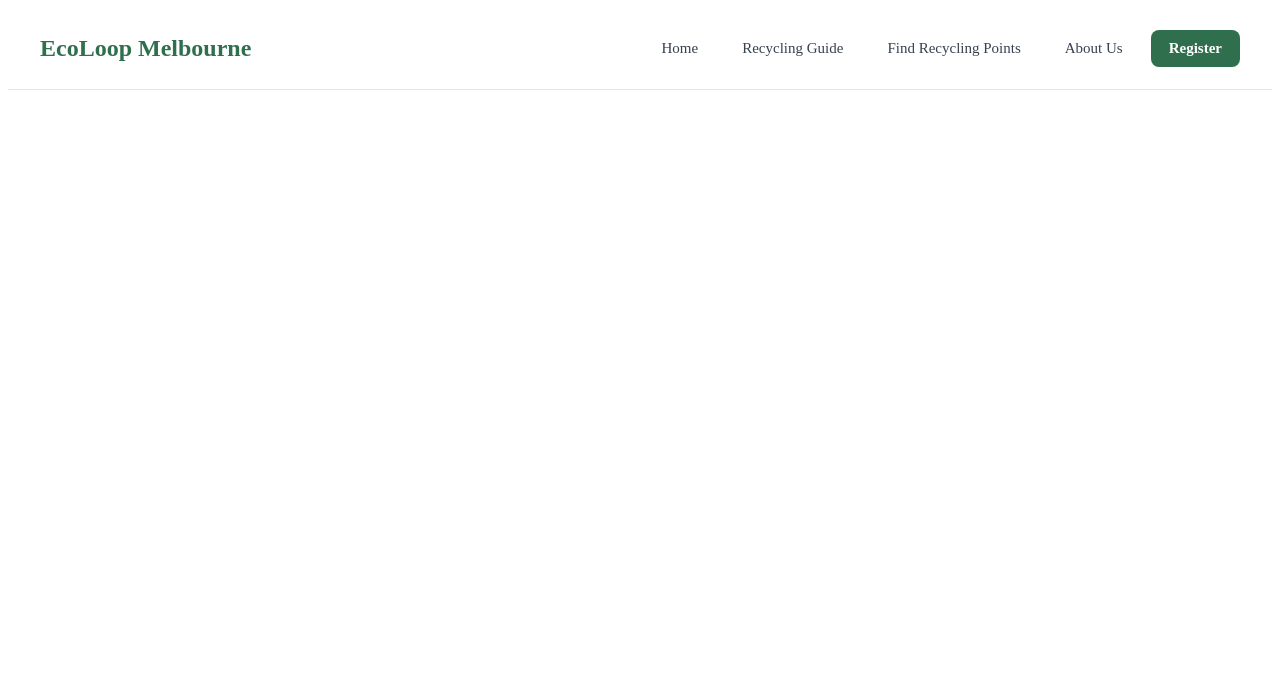
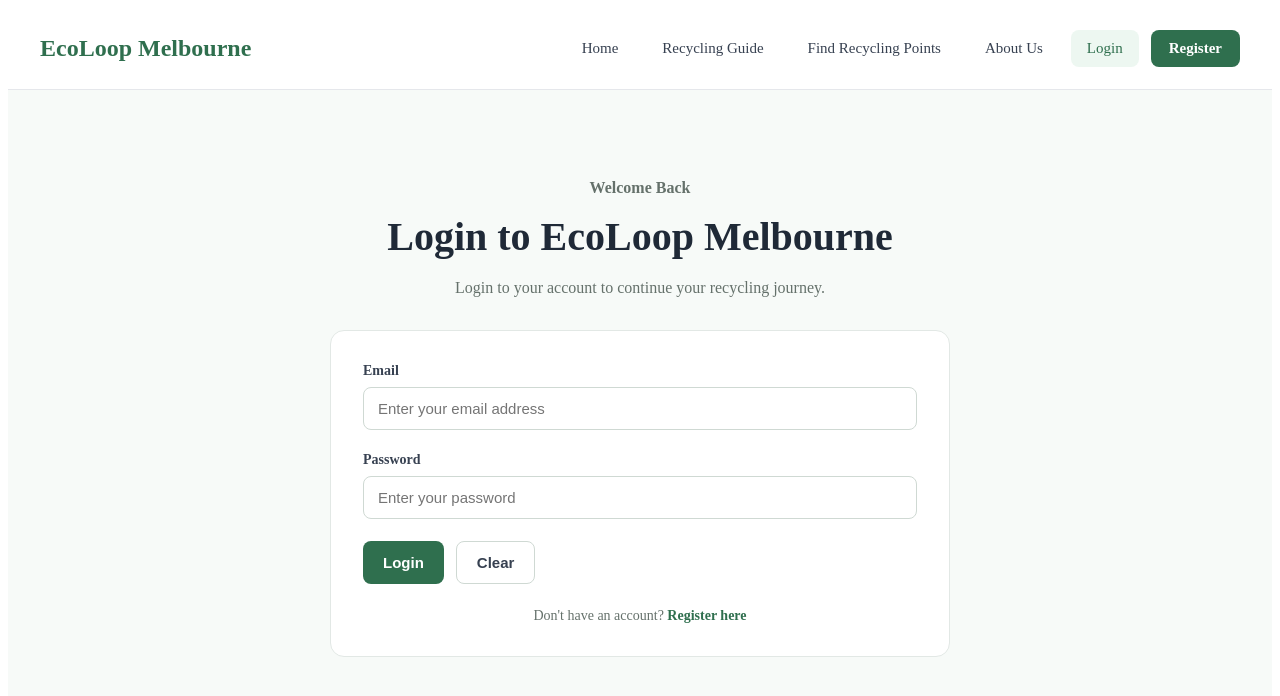
Before and after one commit to xyin0032-ui/ecoloop-melbourne, a Vue app: page /login in a window 1280 px wide. Shown: the top 696 px of the page. Built offline with nearby package versions, Linux system fonts and the light colour scheme.

Commit message:
Complete user authentication

```diff
--- a/src/components/AppHeader.vue
+++ b/src/components/AppHeader.vue
@@ -1,11 +1,19 @@
 <script setup>
 import { ref } from 'vue'
 import { RouterLink } from 'vue-router'
+import { getCurrentUser, logoutUser } from '../utils/auth'
 
 const menuOpen = ref(false)
+const currentUser = ref(getCurrentUser())
 
 function closeMenu() {
   menuOpen.value = false
+}
+
+function handleLogout() {
+  logoutUser()
+  currentUser.value = null
+  window.location.href = '/'
 }
 </script>
 
@@ -42,6 +50,11 @@ function closeMenu() {
           About Us
         </RouterLink>
 
+        <template v-if="!currentUser">
+          <RouterLink to="/login" class="nav-button" @click="closeMenu">
+            Login
+          </RouterLink>
+
           <RouterLink
             to="/register"
             class="register-button"
@@ -49,6 +62,21 @@ function closeMenu() {
           >
             Register
           </RouterLink>
+        </template>
+
+        <template v-else>
+          <span class="user-name">
+            Hi, {{ currentUser.username }}
+          </span>
+
+          <button
+            type="button"
+            class="logout-button"
+            @click="handleLogout"
+          >
+            Logout
+          </button>
+        </template>
       </nav>
     </div>
   </header>
@@ -98,8 +126,10 @@ function closeMenu() {
   color: #2f6f4e;
 }
 
-.register-button {
+.register-button,
+.logout-button {
   padding: 10px 18px;
+  border: none;
   border-radius: 8px;
   background-color: #2f6f4e;
   color: #ffffff;
@@ -109,8 +139,20 @@ function closeMenu() {
   transition: 0.2s;
 }
 
-.register-button:hover {
+.register-button:hover,
+.logout-button:hover {
   background-color: #24583e;
+}
+
+.logout-button {
+  cursor: pointer;
+}
+
+.user-name {
+  padding: 10px 4px;
+  color: #2f6f4e;
+  font-size: 15px;
+  font-weight: 600;
 }
 
 .router-link-active.nav-button {
@@ -129,7 +171,6 @@ function closeMenu() {
   font-size: 22px;
 }
 
-/* Tablet and mobile */
 @media (max-width: 768px) {
   .nav-container {
     padding: 12px 20px;
@@ -166,11 +207,16 @@ function closeMenu() {
     text-align: left;
   }
 
-  .register-button {
+  .register-button,
+  .logout-button {
     width: 100%;
     box-sizing: border-box;
     padding: 12px 14px;
     text-align: center;
   }
+
+  .user-name {
+    padding: 10px 14px;
+  }
 }
 </style>
--- a/src/router/index.js
+++ b/src/router/index.js
@@ -4,6 +4,7 @@ import HomeView from '../views/HomeView.vue'
 import RecyclingGuideView from '../views/RecyclingGuideView.vue'
 import RecyclingPointsView from '../views/RecyclingPointsView.vue'
 import RegisterView from '../views/RegisterView.vue'
+import LoginView from '../views/LoginView.vue'
 import AboutView from '../views/AboutView.vue'
 
 const router = createRouter({
@@ -31,9 +32,14 @@ const router = createRouter({
       component: RegisterView,
     },
     {
-  path: '/about',
-  name: 'about',
-  component: AboutView,
+      path: '/login',
+      name: 'login',
+      component: LoginView,
+    },
+    {
+      path: '/about',
+      name: 'about',
+      component: AboutView,
     },
   ],
 })
--- a/src/utils/auth.js
+++ b/src/utils/auth.js
@@ -28,7 +28,8 @@ export async function registerUser(username, email, password) {
   const users = getUsers()
 
   const usernameExists = users.some(
-    (user) => user.username.toLowerCase() === username.trim().toLowerCase(),
+    (user) =>
+      user.username.toLowerCase() === username.trim().toLowerCase(),
   )
 
   if (usernameExists) {
@@ -39,7 +40,8 @@ export async function registerUser(username, email, password) {
   }
 
   const emailExists = users.some(
-    (user) => user.email.toLowerCase() === email.trim().toLowerCase(),
+    (user) =>
+      user.email.toLowerCase() === email.trim().toLowerCase(),
   )
 
   if (emailExists) {
@@ -68,6 +70,41 @@ export async function registerUser(username, email, password) {
   }
 }
 
+export async function loginUser(email, password) {
+  const users = getUsers()
+  const passwordHash = await hashPassword(password)
+
+  const user = users.find(
+    (item) =>
+      item.email === email.trim().toLowerCase() &&
+      item.password === passwordHash,
+  )
+
+  if (!user) {
+    return {
+      success: false,
+      message: 'Incorrect email or password.',
+    }
+  }
+
+  const currentUser = {
+    id: user.id,
+    username: user.username,
+    email: user.email,
+    role: user.role,
+  }
+
+  localStorage.setItem(
+    CURRENT_USER_KEY,
+    JSON.stringify(currentUser),
+  )
+
+  return {
+    success: true,
+    user: currentUser,
+  }
+}
+
 export function getCurrentUser() {
   const savedUser = localStorage.getItem(CURRENT_USER_KEY)
 
@@ -77,3 +114,7 @@ export function getCurrentUser() {
 
   return JSON.parse(savedUser)
 }
+
+export function logoutUser() {
+  localStorage.removeItem(CURRENT_USER_KEY)
+}
--- /dev/null
+++ b/src/views/LoginView.vue
@@ -0,0 +1,305 @@
+<script setup>
+import { reactive, ref } from 'vue'
+import { loginUser } from '../utils/auth'
+
+const form = reactive({
+  email: '',
+  password: '',
+})
+
+const errors = reactive({
+  email: '',
+  password: '',
+})
+
+const loginError = ref('')
+
+function validateEmail() {
+  errors.email = ''
+
+  const emailPattern = /^[^\s@]+@[^\s@]+\.[^\s@]+$/
+
+  if (!form.email.trim()) {
+    errors.email = 'Please enter your email address.'
+    return false
+  }
+
+  if (!emailPattern.test(form.email)) {
+    errors.email = 'Please enter a valid email address.'
+    return false
+  }
+
+  return true
+}
+
+function validatePassword() {
+  errors.password = ''
+
+  if (!form.password) {
+    errors.password = 'Please enter your password.'
+    return false
+  }
+
+  return true
+}
+
+async function validateForm() {
+  loginError.value = ''
+
+  const emailValid = validateEmail()
+  const passwordValid = validatePassword()
+
+  if (emailValid && passwordValid) {
+    const result = await loginUser(
+      form.email,
+      form.password,
+    )
+
+    if (!result.success) {
+      loginError.value = result.message
+      return
+    }
+
+    window.location.href = '/'
+  }
+}
+
+function clearForm() {
+  form.email = ''
+  form.password = ''
+
+  errors.email = ''
+  errors.password = ''
+
+  loginError.value = ''
+}
+</script>
+
+<template>
+  <main class="login-page">
+    <section class="login-container">
+      <div class="login-header">
+        <p class="eyebrow">Welcome Back</p>
+
+        <h1>Login to EcoLoop Melbourne</h1>
+
+        <p>
+          Login to your account to continue your recycling journey.
+        </p>
+      </div>
+
+      <form class="login-form" @submit.prevent="validateForm">
+        <div class="form-group">
+          <label for="email">Email</label>
+
+          <input
+            id="email"
+            v-model="form.email"
+            type="text"
+            placeholder="Enter your email address"
+            @blur="validateEmail"
+          />
+
+          <p v-if="errors.email" class="error-message">
+            {{ errors.email }}
+          </p>
+        </div>
+
+        <div class="form-group">
+          <label for="password">Password</label>
+
+          <input
+            id="password"
+            v-model="form.password"
+            type="password"
+            placeholder="Enter your password"
+            @blur="validatePassword"
+          />
+
+          <p v-if="errors.password" class="error-message">
+            {{ errors.password }}
+          </p>
+        </div>
+
+        <p v-if="loginError" class="error-box">
+          {{ loginError }}
+        </p>
+
+        <div class="form-actions">
+          <button type="submit" class="login-button">
+            Login
+          </button>
+
+          <button type="button" class="clear-button" @click="clearForm">
+            Clear
+          </button>
+        </div>
+
+        <p class="register-text">
+          Don't have an account?
+          <RouterLink to="/register">
+            Register here
+          </RouterLink>
+        </p>
+      </form>
+    </section>
+  </main>
+</template>
+
+<style scoped>
+.login-page {
+  min-height: calc(100vh - 90px);
+  padding: 70px 24px;
+  background-color: #f7faf8;
+}
+
+.login-container {
+  max-width: 620px;
+  margin: 0 auto;
+}
+
+.login-header {
+  margin-bottom: 30px;
+  text-align: center;
+}
+
+.eyebrow {
+  margin-bottom: 12px;
+  color: #2f6f4e;
+  font-weight: 700;
+}
+
+.login-header h1 {
+  margin: 0;
+  color: #1f2937;
+  font-size: 40px;
+}
+
+.login-header p {
+  margin-top: 15px;
+  color: #65716b;
+  line-height: 1.6;
+}
+
+.login-form {
+  padding: 32px;
+  border: 1px solid #e2e8e5;
+  border-radius: 14px;
+  background-color: #ffffff;
+}
+
+.form-group {
+  margin-bottom: 22px;
+}
+
+.form-group label {
+  display: block;
+  margin-bottom: 8px;
+  color: #374151;
+  font-size: 14px;
+  font-weight: 600;
+}
+
+.form-group input {
+  width: 100%;
+  box-sizing: border-box;
+  padding: 12px 14px;
+  border: 1px solid #cfd9d3;
+  border-radius: 8px;
+  font-size: 15px;
+  outline: none;
+}
+
+.form-group input:focus {
+  border-color: #2f6f4e;
+}
+
+.error-message {
+  margin: 7px 0 0;
+  color: #b42318;
+  font-size: 13px;
+}
+
+.error-box {
+  margin-bottom: 20px;
+  padding: 12px 14px;
+  border-radius: 8px;
+  background-color: #fef3f2;
+  color: #b42318;
+  font-weight: 600;
+}
+
+.form-actions {
+  display: flex;
+  gap: 12px;
+}
+
+.login-button,
+.clear-button {
+  padding: 12px 20px;
+  border-radius: 8px;
+  cursor: pointer;
+  font-size: 15px;
+  font-weight: 600;
+}
+
+.login-button {
+  border: none;
+  background-color: #2f6f4e;
+  color: #ffffff;
+}
+
+.login-button:hover {
+  background-color: #24583e;
+}
+
+.clear-button {
+  border: 1px solid #cfd9d3;
+  background-color: #ffffff;
+  color: #374151;
+}
+
+.clear-button:hover {
+  background-color: #f3f5f4;
+}
+
+.register-text {
+  margin: 24px 0 0;
+  text-align: center;
+  color: #65716b;
+  font-size: 14px;
+}
+
+.register-text a {
+  color: #2f6f4e;
+  font-weight: 600;
+  text-decoration: none;
+}
+
+.register-text a:hover {
+  text-decoration: underline;
+}
+
+@media (max-width: 576px) {
+  .login-page {
+    padding: 50px 20px;
+  }
+
+  .login-header h1 {
+    font-size: 33px;
+  }
+
+  .login-form {
+    padding: 22px;
+  }
+
+  .form-actions {
+    flex-direction: column;
+  }
+
+  .login-button,
+  .clear-button {
+    width: 100%;
+  }
+}
+</style>
```
Lines whose indentation alone changed are shown as unchanged.
